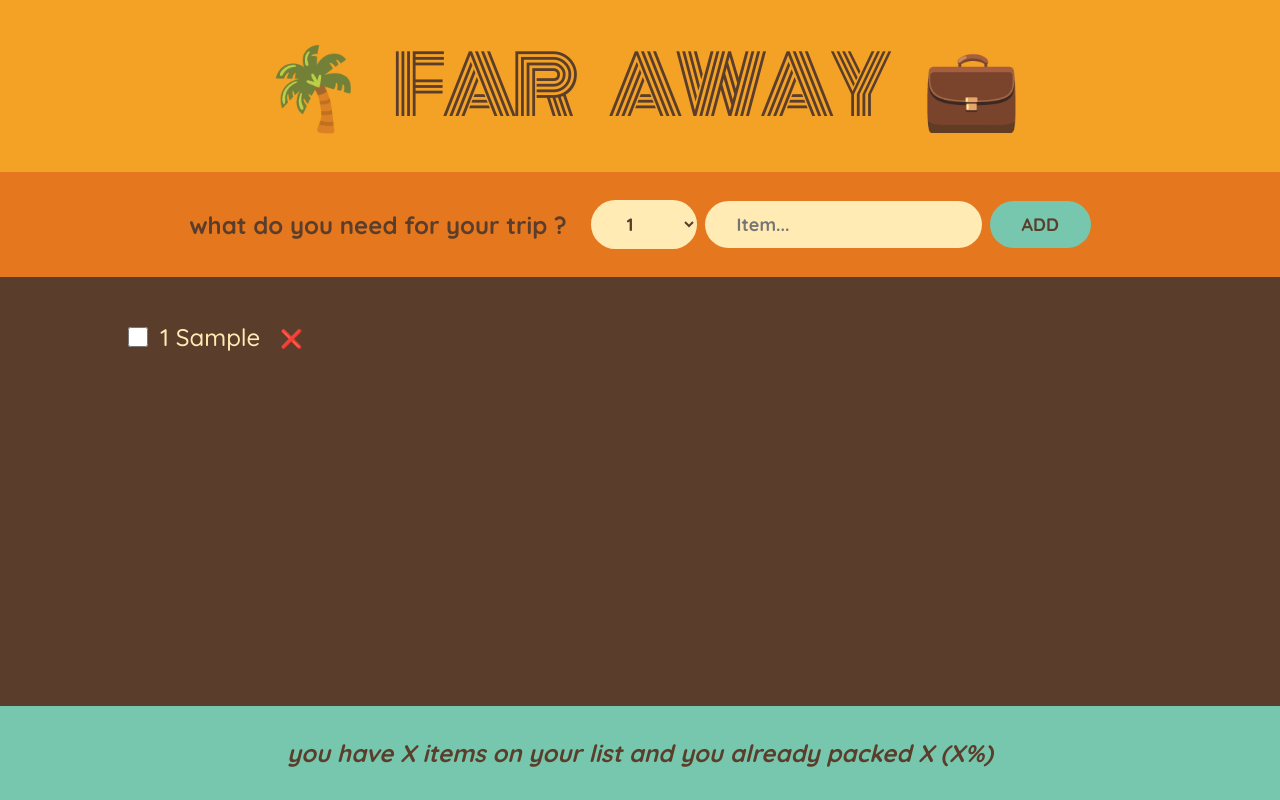
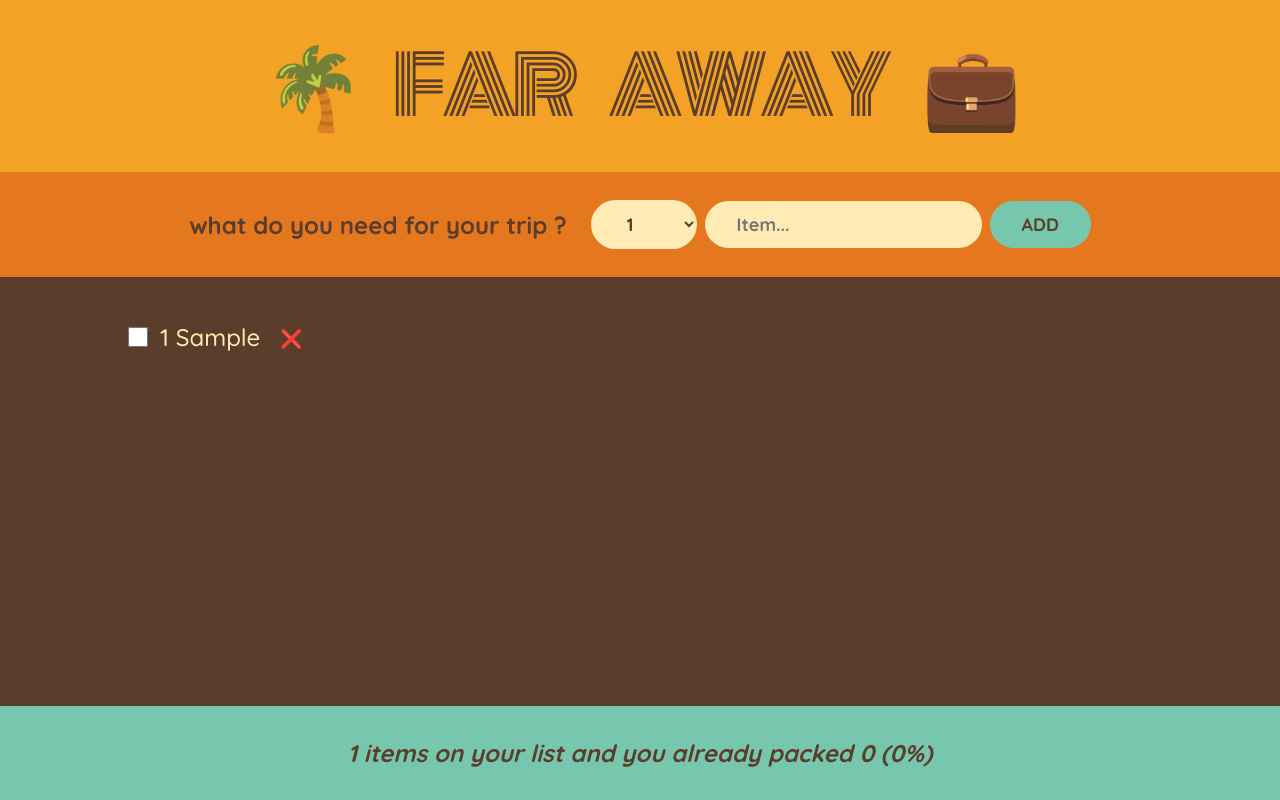
Before and after one commit to dearaujofelipe/travelist, a React (Create React App) app: page / in a window 1280 px wide. Both pictures are taken after typing "Sample" into the empty fields and a click on the button "ADD". Built offline with nearby package versions, Linux system fonts and the light colour scheme; the HTML template or start-up script is replaced by a standard one.

Commit message:
derivingstate

```diff
--- a/src/App.js
+++ b/src/App.js
@@ -34,7 +34,7 @@
         onDeleteItem={handleDeleteItem}
         onToggleItems={handleToggleItem}
       />
-      <Stats />
+      <Stats items={items} />
     </div>
   );
 }
@@ -120,10 +120,24 @@
   );
 }
 
-function Stats(params) {
+function Stats({ items }) {
+  if (!items.length)
+    return (
+      <p className="stats">
+        <em>start packing</em>
+      </p>
+    );
+  const numItems = items.length;
+  const numPacked = items.filter((item) => item.packed).length;
+  const percentage = Math.round((numPacked / numItems) * 100);
   return (
     <footer className="stats">
-      <em>you have X items on your list and you already packed X (X%)</em>
+      <em>
+        {percentage === 100
+          ? 'you got everything ready to go'
+          : `${numItems} items on your list and you already packed
+        ${numPacked} (${percentage}%)`}
+      </em>
     </footer>
   );
 }
```
